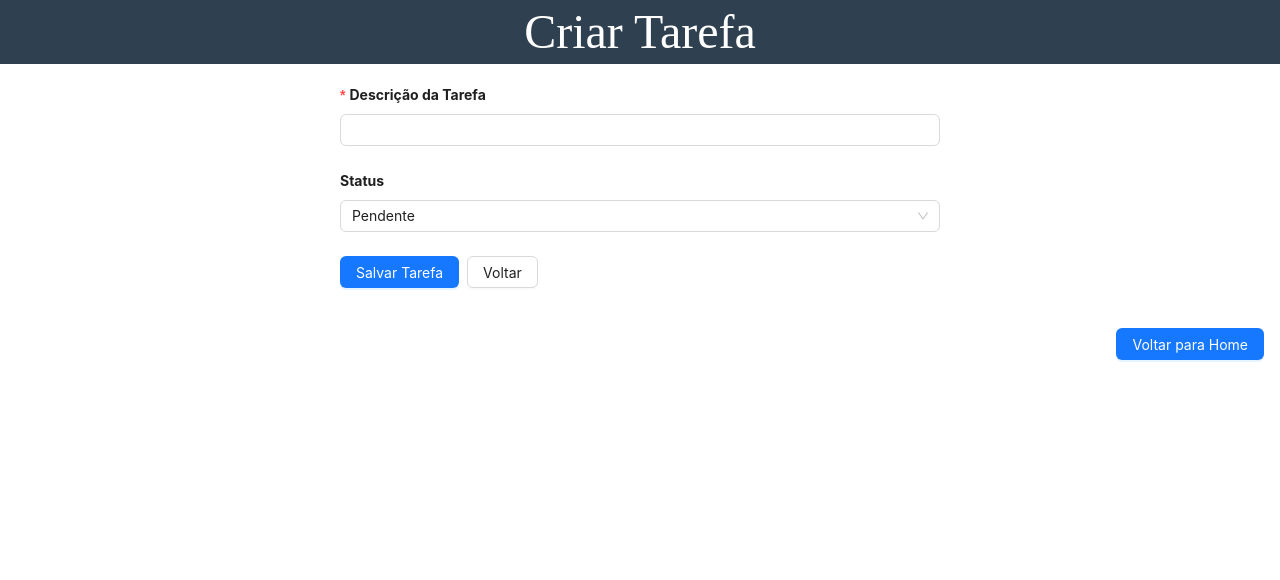
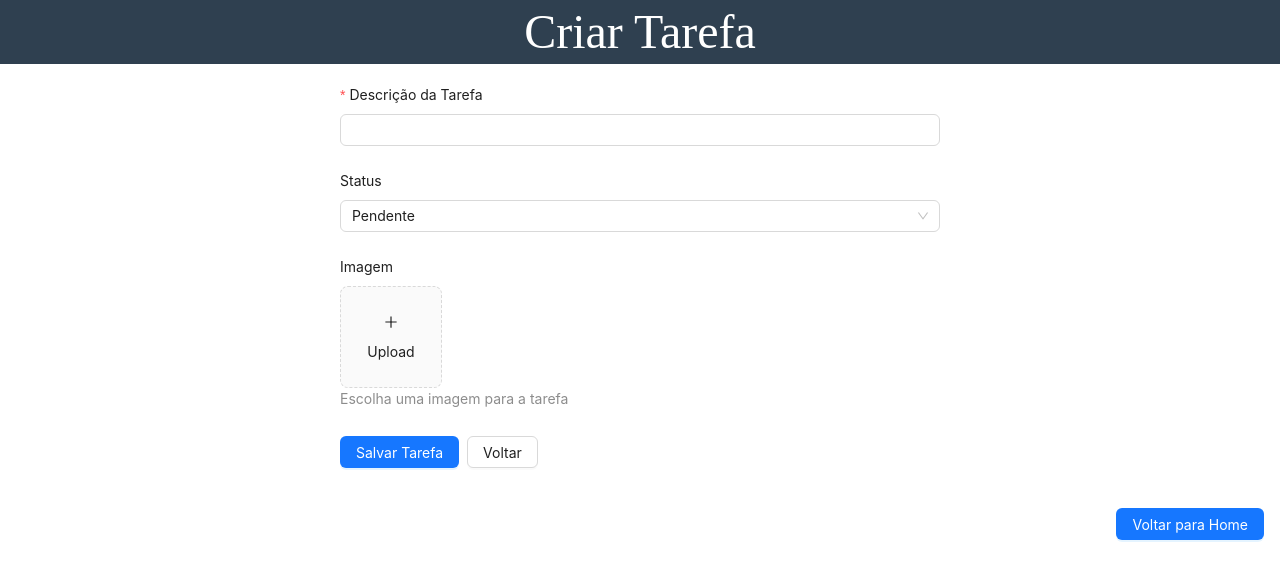
Before and after one commit to APOLOWILKER/web-listatarefa, a React (Vite) app: page /create in a window 1280 px wide. Shown: the top 580 px of the page. Built offline with nearby package versions, Linux system fonts and the light colour scheme.

Commit message:
fix: resolve update status task

```diff
--- a/src/componentes/TarefaForm/index.jsx
+++ b/src/componentes/TarefaForm/index.jsx
@@ -1,8 +1,9 @@
 import { useEffect, useState, useMemo } from 'react';
-import { Form, Input, Select, Button, message } from 'antd';
+import { Form, Input, Select, Button, message, Upload } from 'antd';
 import { useDispatch, useSelector } from 'react-redux';
 import { createTarefaRequest, updateTarefaRequest, fetchTarefasRequest } from '../../redux/actions/tarefasActions';
 import { useNavigate, useParams } from 'react-router-dom';
+import { PlusOutlined } from '@ant-design/icons';
 import CustomHeader from '../Header';
 
 const { Option } = Select;
@@ -17,6 +18,7 @@ const TarefaForm = () => {
   const tarefa = useMemo(() => tarefas.find((t) => t.id == id), [id, tarefas]);
 
   const [initialStatus] = useState('Pendente');
+  const [fileList, setFileList] = useState([]);
 
   useEffect(() => {
     if (id) {
@@ -25,34 +27,79 @@ const TarefaForm = () => {
   }, [id, dispatch]);
 
   useEffect(() => {
-    // Atualiza o formulário com os valores da tarefa quando ela é carregada
     form.setFieldsValue({
       description: tarefa?.description || '',
       status: tarefa?.status || initialStatus,
     });
+
+    if (tarefa?.imageUrl) {
+      setFileList([{ uid: '-1', name: 'Imagem', status: 'done', url: tarefa.imageUrl }]);
+    } else {
+      setFileList([]);
+    }
   }, [tarefa, form, initialStatus]);
 
-  const onFinish = (values) => {
+  const handleChange = (info) => {
+    if (info.file.status === 'done' || info.file.status === 'error') {
+      // Se necessário, você pode adicionar lógica aqui
+    }
+  };
+
+  const customRequest = async ({ file, onSuccess, onError }) => {
     try {
-      if (id) {
-        dispatch(updateTarefaRequest({ ...values, id }));
-      } else {
-        dispatch(createTarefaRequest({ ...values, status: 'Pendente' }));
+      const isValidImage = file.type.startsWith('image/');
+      if (!isValidImage) {
+        message.error('Por favor, selecione apenas arquivos de imagem!');
+        onError();
+        return;
       }
 
-      message.success('Tarefa salva com sucesso!');
+      // Simulando um atraso de upload
+      setTimeout(async () => {
+        // Substitua esta função pela lógica real de upload para o backend
+        const imageUrl = 'URL_DA_IMAGEM_NO_BACKEND';
+        setFileList([{ uid: file.uid, name: file.name, status: 'done', url: imageUrl }]);
+        onSuccess();
+      }, 1000);
+    } catch (error) {
+      console.error('Erro ao fazer upload da imagem:', error);
+      onError();
+    }
+  };
+
+  const uploadButton = (
+    <div>
+      <PlusOutlined />
+      <div style={{ marginTop: 8 }}>Upload</div>
+    </div>
+  );
+
+  const onFinish = async (values) => {
+    try {
+      if (fileList.length > 0) {
+        const imageUrl = fileList[0].url;
+        if (id) {
+          await dispatch(updateTarefaRequest({ ...values, id, imageUrl }));
+        } else {
+          await dispatch(createTarefaRequest({ ...values, status: 'Pendente', imageUrl }));
+        }
+      } else {
+        if (id) {
+          await dispatch(updateTarefaRequest({ ...values, id }));
+        } else {
+          await dispatch(createTarefaRequest({ ...values, status: 'Pendente' }));
+        }
+      }
+
       form.resetFields();
       navigate('/');
+      message.success('Tarefa salva com sucesso!');
     } catch (error) {
       console.error('Erro ao salvar a tarefa:', error);
       message.error('Erro ao salvar a tarefa. Tente novamente mais tarde.');
     }
   };
 
-  const handleBack = () => {
-    navigate('/');
-  };
-  {console.log(tarefa?.description)}
   return (
     <>
       <CustomHeader pageTitle={id ? 'Editar Tarefa' : 'Nova Tarefa'} />
@@ -60,25 +107,40 @@ const TarefaForm = () => {
       <div style={{ display: 'flex', width: 'auto', justifyContent: 'center' }}>
         <Form form={form} onFinish={onFinish} layout="vertical" style={{ minWidth: 600 }}>
           <Form.Item
-            style={{ fontWeight: 'bold' }}
             label="Descrição da Tarefa"
             name="description"
             rules={[{ required: true, message: 'Informe a descrição da tarefa' }]}
-            value={tarefa?.description}
           >
             <Input />
           </Form.Item>
-          <Form.Item style={{ fontWeight: 'bold' }} label="Status" name="status" initialValue={initialStatus}>
+          <Form.Item label="Status" name="status" initialValue={initialStatus}>
             <Select>
               <Option value="Pendente">Pendente</Option>
               <Option value="Finalizada">Finalizada</Option>
             </Select>
           </Form.Item>
+          <Form.Item label="Imagem" extra="Escolha uma imagem para a tarefa">
+            <Upload
+              name="file"
+              listType="picture-card"
+              fileList={fileList}
+              customRequest={customRequest}
+              showUploadList={{ showDownloadIcon: false }}
+              beforeUpload={() => false}
+              onChange={handleChange}
+            >
+              {fileList.length >= 1 ? (
+                <img src={fileList[0].url} alt="Imagem da Tarefa" style={{ width: '100%' }} />
+              ) : (
+                uploadButton
+              )}
+            </Upload>
+          </Form.Item>
           <Form.Item>
             <Button type="primary" htmlType="submit">
               Salvar Tarefa
             </Button>
-            <Button style={{ marginLeft: 8 }} onClick={handleBack}>
+            <Button style={{ marginLeft: 8 }} onClick={() => navigate('/')}>
               Voltar
             </Button>
           </Form.Item>
--- a/src/componentes/TarefasList/index.jsx
+++ b/src/componentes/TarefasList/index.jsx
@@ -17,18 +17,28 @@ const TarefasList = () => {
   const handleDelete = (id) => {
     dispatch(deleteTarefaRequest(id));
     message.success('Tarefa excluída com sucesso!');
-    console.log(`Deletar tarefa com ID: ${id}`);
   };
 
-  const handleComplete = (id, status) => {
+  const handleComplete = async (id, status) => {
     if (status === 'Pendente') {
-      dispatch(completeTarefaRequest(id));
-      message.success('Tarefa concluída com sucesso!');
-      console.log(`Completar tarefa com ID: ${id} ${typeof id}`);
+      try {
+        // Obtenha a tarefa completa com base no ID
+        const tarefaCompleta = tarefas.find(tarefa => tarefa.id === id);
+
+        // Dispatch a ação completeTarefaRequest com a tarefa completa como payload
+        dispatch(completeTarefaRequest(tarefaCompleta));
+
+        message.success('Tarefa concluída com sucesso!');
+
+      } catch (error) {
+        console.error('Erro ao completar tarefa:', error);
+        message.error('Erro ao completar tarefa. Tente novamente mais tarde.');
+      }
     } else {
       message.warning('Apenas tarefas pendentes podem ser concluídas.');
     }
   };
+
 
   const columns = [
     {
--- a/src/redux/actions/tarefasActions.js
+++ b/src/redux/actions/tarefasActions.js
@@ -1,5 +1,3 @@
-// tarefasActions.js
-
 export const fetchTarefasRequest = () => ({ type: 'FETCH_TAREFAS_REQUEST' });
 export const fetchTarefasSuccess = tarefas => ({ type: 'FETCH_TAREFAS_SUCCESS', payload: tarefas });
 export const fetchTarefasFailure = error => ({ type: 'FETCH_TAREFAS_FAILURE', payload: error });
@@ -16,6 +14,6 @@ export const deleteTarefaRequest = id => ({ type: 'DELETE_TAREFA_REQUEST', paylo
 export const deleteTarefaSuccess = id => ({ type: 'DELETE_TAREFA_SUCCESS', payload: id });
 export const deleteTarefaFailure = error => ({ type: 'DELETE_TAREFA_FAILURE', payload: error });
 
-export const completeTarefaRequest = tarefaId => ({ type: 'COMPLETE_TAREFA_REQUEST', payload: tarefaId });
-export const completeTarefaSuccess = tarefaId => ({ type: 'COMPLETE_TAREFA_SUCCESS', payload: tarefaId });
+export const completeTarefaRequest = tarefa => ({ type: 'COMPLETE_TAREFA_REQUEST', payload: tarefa });
+export const completeTarefaSuccess = tarefa => ({ type: 'COMPLETE_TAREFA_SUCCESS', payload: tarefa });
 export const completeTarefaFailure = error => ({ type: 'COMPLETE_TAREFA_FAILURE', payload: error });
--- a/src/redux/reducers/tarefasReducer.js
+++ b/src/redux/reducers/tarefasReducer.js
@@ -48,7 +48,6 @@ const handleRequest = (state) => {
 
 // Função para lidar com o sucesso (loading false)
 const handleSuccess = (state) => {
-  // console.log('Handling success...');
   return {
     ...state,
     loading: false,
@@ -57,7 +56,6 @@ const handleSuccess = (state) => {
 
 // Função para lidar com o sucesso ao completar uma tarefa (loading false, atualiza o status da tarefa)
 const handleCompleteTarefaSuccess = (state, completedTarefaId) => {
-  // console.log('Handling complete tarefa success. Completed Tarefa ID:', completedTarefaId);
   return {
     ...state,
     loading: false,
@@ -69,7 +67,6 @@ const handleCompleteTarefaSuccess = (state, completedTarefaId) => {
 
 // Função para lidar com o sucesso ao buscar tarefas (loading false, atualiza a lista de tarefas)
 const handleFetchTarefasSuccess = (state, tarefas) => {
-  // console.log('Handling fetch tarefas success. Tarefas:', tarefas);
   return {
     ...state,
     tarefas,
@@ -79,7 +76,6 @@ const handleFetchTarefasSuccess = (state, tarefas) => {
 
 // Função para lidar com falhas (loading false, atualiza o erro)
 const handleFailure = (state, error) => {
-  // console.log('Handling failure. Error:', error);
   return {
     ...state,
     loading: false,
--- a/src/redux/sagas/tarefasSaga.js
+++ b/src/redux/sagas/tarefasSaga.js
@@ -46,12 +46,19 @@ function* updateTarefa(action) {
 
 function* completeTarefa(action) {
   try {
-    const id = action.payload;
-    console.log('ID da tarefa saga:', action.payload);
-    if (id !== undefined) {
-      console.log('ID da tarefa: IFFF', id);
-      yield call(api.updateTarefa, id, { status: 'Finalizada' });
-      yield put(actions.completeTarefaSuccess(action.payload));
+    const tarefa = action.payload;
+
+    if (tarefa.id !== undefined) {
+
+      const updatedTarefa = { ...tarefa, status: 'Finalizada' };
+
+      // Primeira chamada para obter a tarefa
+      yield call(api.updateTarefa, tarefa.id, updatedTarefa);
+
+      // Segunda chamada para atualizar o status
+      yield call(api.updateTarefa, tarefa.id, updatedTarefa);
+
+      yield put(actions.completeTarefaSuccess(updatedTarefa));
       yield put(actions.fetchTarefasRequest());
     } else {
       console.error('ID da tarefa não definido');
@@ -59,13 +66,14 @@ function* completeTarefa(action) {
     }
   } catch (error) {
     if (error.response) {
-      // Aqui você pode acessar detalhes específicos do erro de resposta
       console.error('Detalhes da resposta:', error.response.data);
       console.error('Status HTTP:', error.response.status);
     }
     yield put(actions.completeTarefaFailure(error.message));
   }
 }
+
+
 
 
 function* tarefasSaga() {
```
